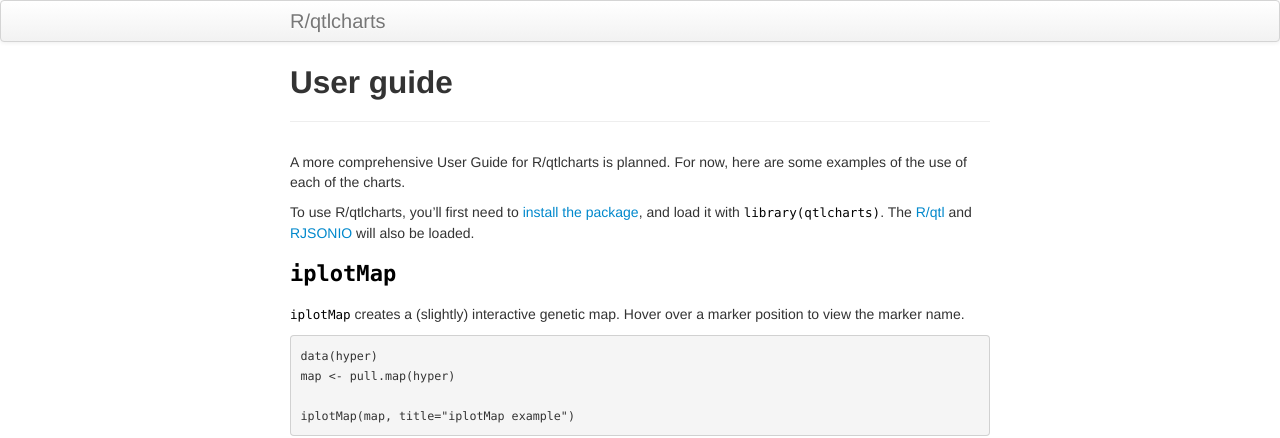
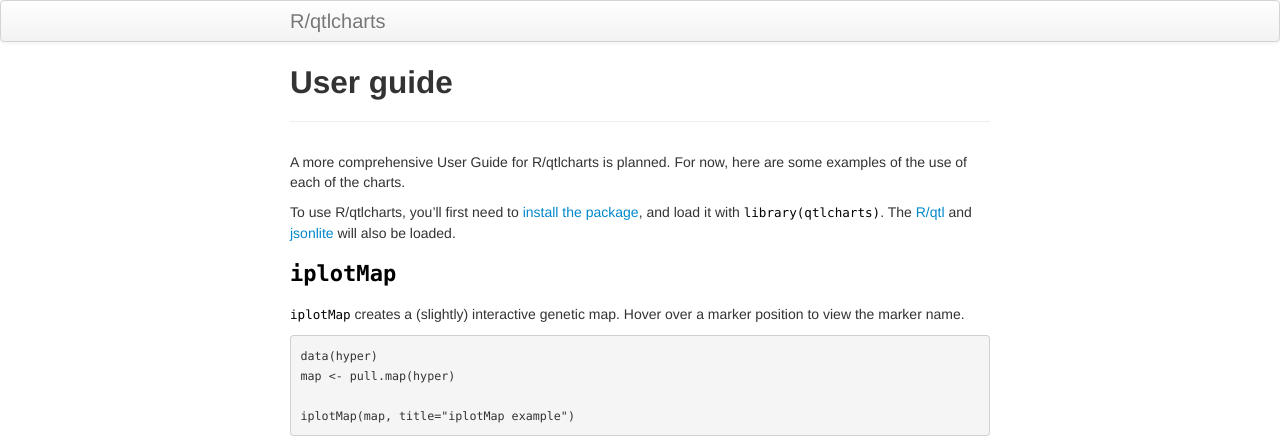
Before and after one commit to kbroman/qtlcharts, a Jekyll site: the page built from pages/user.md, in a window 1280 px wide. Shown: the top 438 px of the page. Built offline with Jekyll 4.4.1, drawn with Linux system fonts in a browser that asks for light colours.

Commit message:
User manual: RJSONIO -> jsonlite

```diff
--- a/pages/user.md
+++ b/pages/user.md
@@ -9,7 +9,7 @@ here are some examples of the use of each of the charts.
 To use R/qtlcharts, you'll first need to
 [install the package](installation.html), and load it with
 `library(qtlcharts)`. The [R/qtl](http://www.rqtl.org) and
-[RJSONIO](http://cran.r-project.org/web/packages/RJSONIO) will also be
+[jsonlite](http://cran.r-project.org/web/packages/jsonlite) will also be
 loaded.
 
 ### `iplotMap`
```
